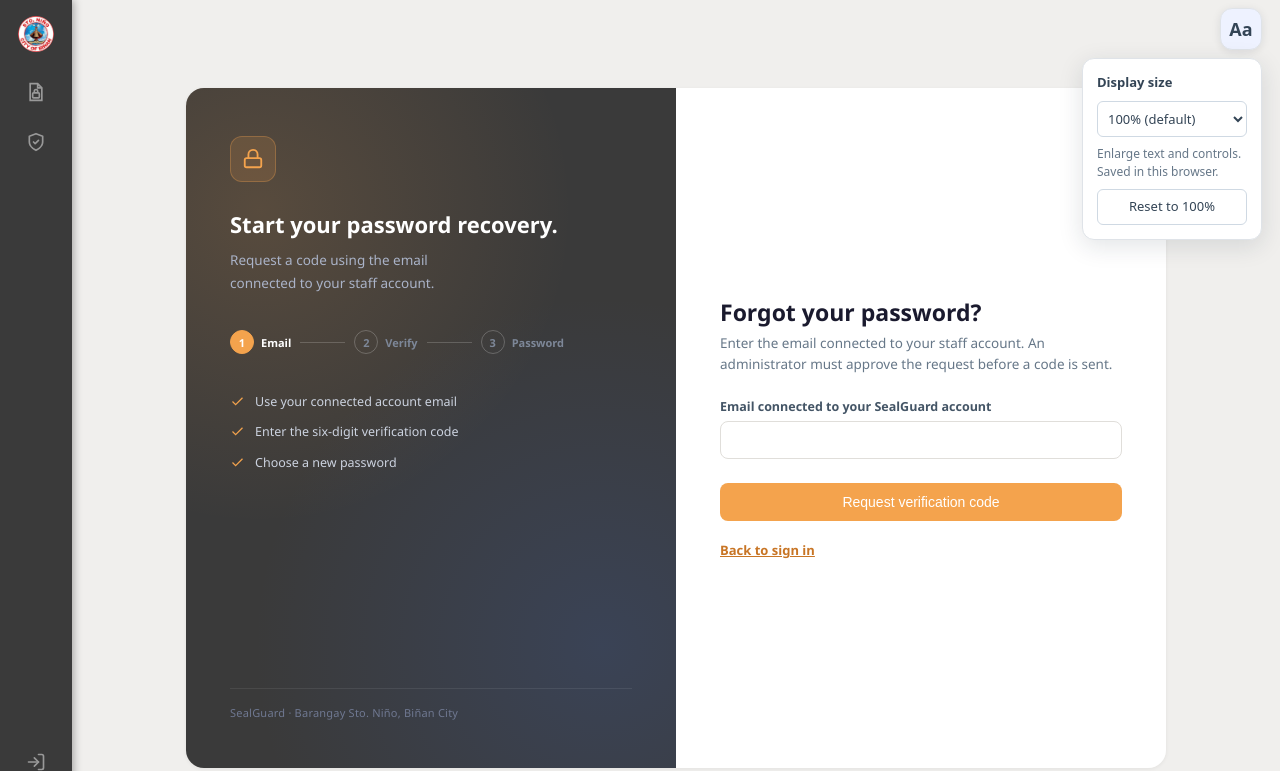
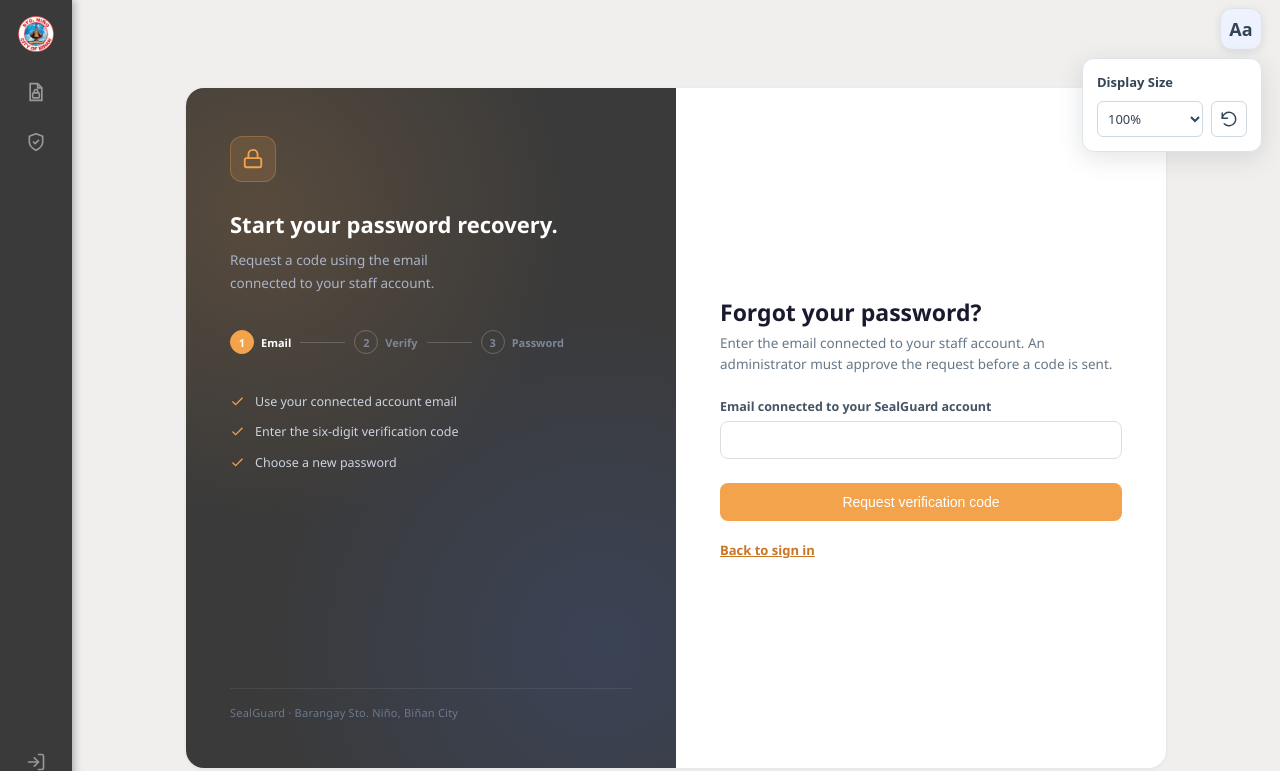
Before and after one commit to Chalesgo/Capstone-encryption, a Django app: page /accounts/password-reset/ in a window 1280 px wide, after a click on "Aa". Shown: the top 771 px of the page. Run offline with Django 5.2, Linux system fonts and the light colour scheme.

Commit message:
Compact display size selector and reset control

```diff
--- a/contracts/static/contracts/display-size.css
+++ b/contracts/static/contracts/display-size.css
@@ -21,7 +21,10 @@
   font: inherit; color: #334455; background: #fff;
   border: 1px solid #cfd9e3; border-radius: 6px; cursor: pointer;
 }
-#sg-display-size p { margin: 8px 0; color: #667788; font-size: 12px; }
+#sg-display-size .sg-size-controls { display: flex; align-items: center; gap: 8px; }
+#sg-display-size select { flex: 1; min-width: 0; }
+#sg-display-size button { display: grid; place-items: center; flex: 0 0 36px; width: 36px; }
+#sg-display-size button:hover { background: #eef2ff; }
 #sg-display-size :focus-visible { outline: 2px solid #3b5bdb; outline-offset: 3px; }
 @media print { #sg-display-size { display: none; } }
 /* Keep wide tables inside the available content width at enlarged sizes.
@@ -38,7 +41,7 @@
   position: static; margin: 14px 0; text-align: left;
 }
 #sg-display-size.sg-size-inline .sg-size-panel {
-  position: static; width: 100%; box-shadow: none; background: #f7f6f4;
+  position: static; width: 100%; padding: 10px 12px; box-shadow: none; background: #f7f6f4;
 }
 #sg-display-size.sg-size-admin {
   position: relative; top: auto; right: auto; display: inline-block;
--- a/contracts/static/contracts/display-size.js
+++ b/contracts/static/contracts/display-size.js
@@ -33,12 +33,15 @@
     control.innerHTML = `
       ${slot ? '' : '<summary title="Change display size" aria-label="Display size"><span aria-hidden="true">Aa</span></summary>'}
       <div class="sg-size-panel">
-        <label for="sg-size-select">Display size</label>
-        <select id="sg-size-select" aria-describedby="sg-size-help">
-          ${levels.map(level => `<option value="${level}">${level}%${level === 100 ? ' (default)' : ''}</option>`).join('')}
-        </select>
-        <p id="sg-size-help">Enlarge text and controls. Saved in this browser.</p>
-        <button type="button">Reset to 100%</button>
+        <label for="sg-size-select">Display Size</label>
+        <div class="sg-size-controls">
+          <select id="sg-size-select">
+            ${levels.map(level => `<option value="${level}">${level}%</option>`).join('')}
+          </select>
+          <button type="button" aria-label="Reset display size to 100%" title="Reset to 100%">
+            <svg width="18" height="18" viewBox="0 0 24 24" fill="none" stroke="currentColor" stroke-width="2" stroke-linecap="round" stroke-linejoin="round" aria-hidden="true"><path d="M3 11a9 9 0 1 1 2.6 7.4"/><path d="M3 4v7h7"/></svg>
+          </button>
+        </div>
       </div>`;
     (slot || adminTools || document.body).appendChild(control);
     select = control.querySelector('select');
```
